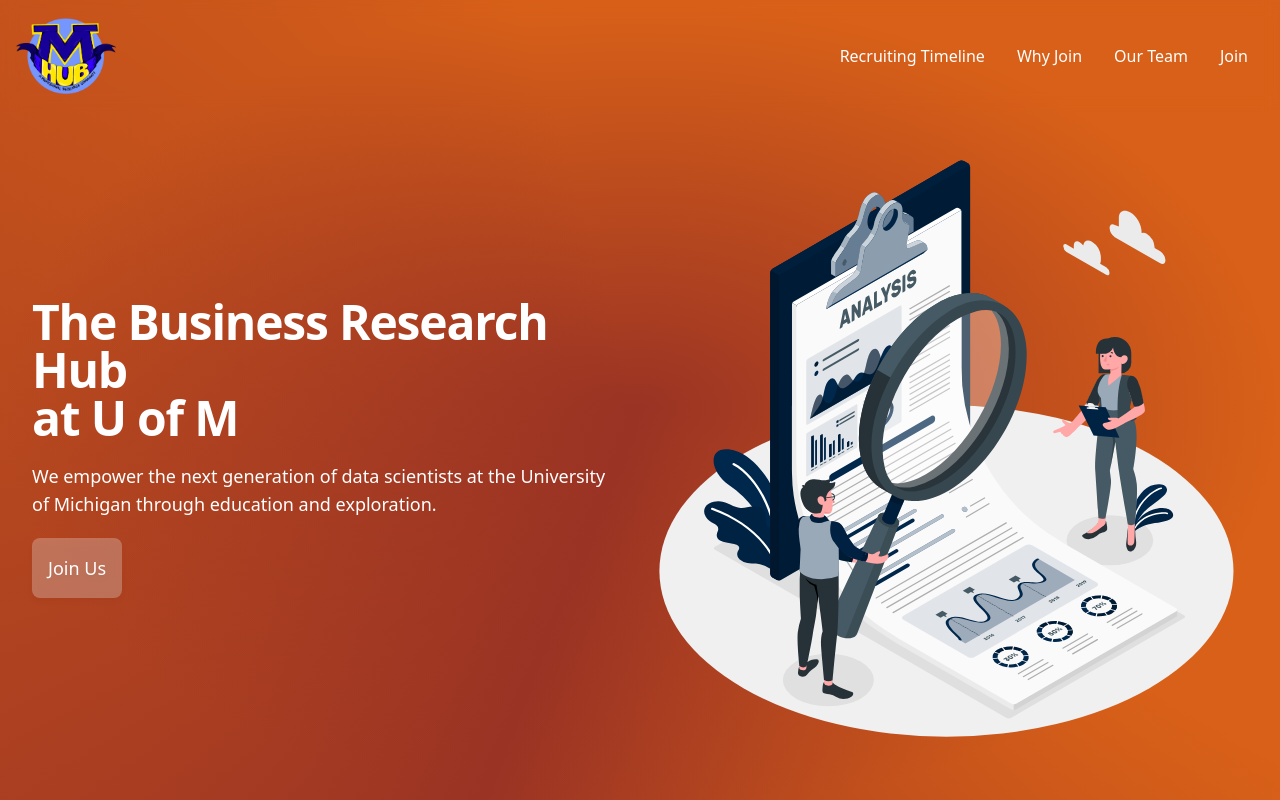
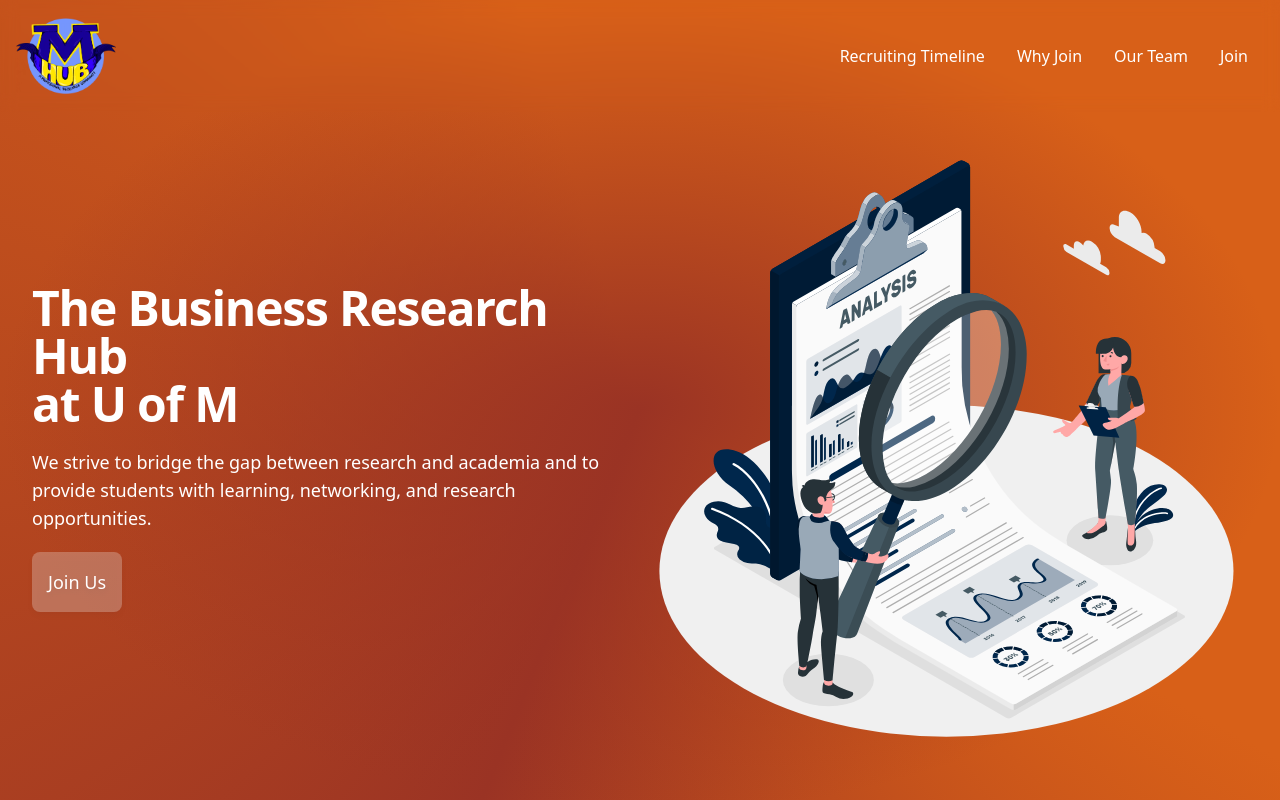
Before and after one commit to Jmshaver/M-Hub-Website, a Next.js app: page / in a window 1280 px wide. Shown: the top 800 px of the page. Built offline with nearby package versions, Linux system fonts and the light colour scheme.

Commit message:
update description

```diff
--- a/pages/index.jsx
+++ b/pages/index.jsx
@@ -22,8 +22,7 @@
               The Business Research Hub <br /> <span className="font-semibold">at U of M</span>
             </h1>
             <p className="mb-5 xl:text-lg lg:text-base text-sm font-light tracking-normal">
-              We empower the next generation of data scientists at the
-              University of Michigan through education and exploration.
+            We strive to bridge the gap between research and academia and to provide students with learning, networking, and research opportunities.
             </p>
 
             <Button href="/join" text="Join Us" />
```
